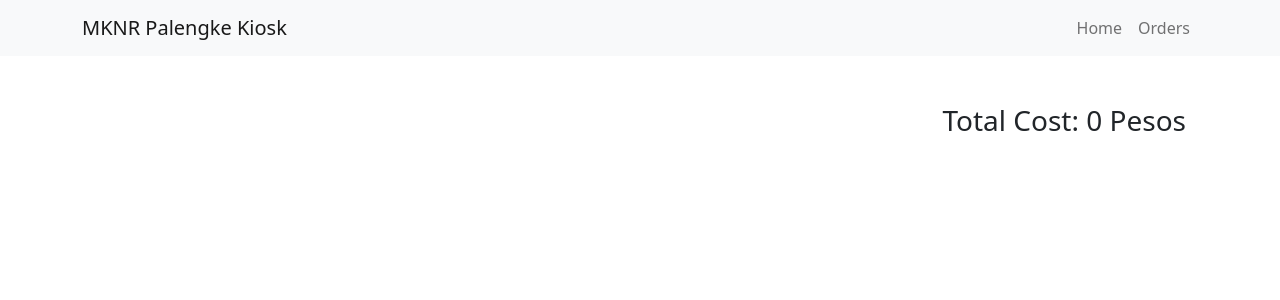
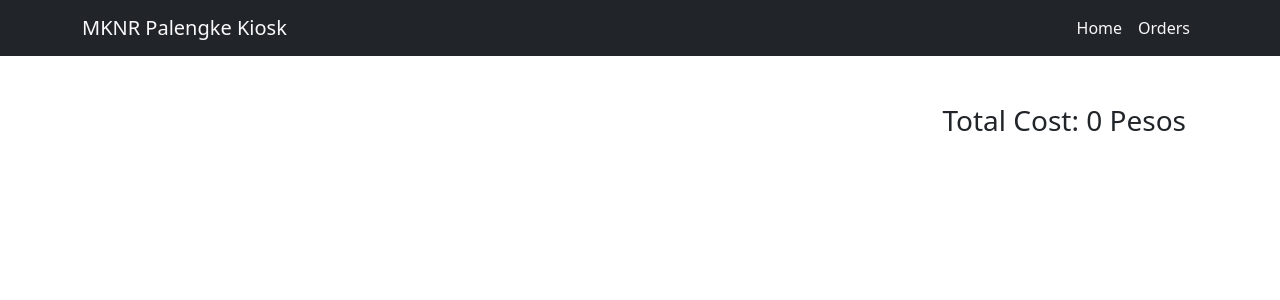
Before and after one commit to RayMark23/project_kioskapp, a Flask app: page / in a window 1280 px wide. Shown: the top 300 px of the page. Run offline with Flask 3, Linux system fonts and the light colour scheme; data that the repository does not hold is empty; some libraries are stand-ins or nearby versions.

Commit message:
new update

```diff
--- a/flaskapp/routes.py
+++ b/flaskapp/routes.py
@@ -1,9 +1,18 @@
 from flaskapp import app, mysql
 from flask import jsonify, render_template, request
 
+# @app.route('/')
+# def index():
+#     return render_template('index.html')
+
 @app.route('/')
 def index():
-    return render_template('index.html')
+       cursor = mysql.connection.cursor()
+       cursor.execute("SELECT * FROM products")  # Assuming 'products' is your table name
+       products = cursor.fetchall()
+       print(products)
+       cursor.close()
+       return render_template('index.html', products=products)
 
 # from flaskapp import app, mysql
 # from flask import jsonify
--- a/flaskapp/templates/layout.html
+++ b/flaskapp/templates/layout.html
@@ -3,7 +3,7 @@
   <head>
     <meta charset="UTF-8" />
     <meta name="viewport" content="width=device-width, initial-scale=1.0" />
-    <title>Document</title>
+    <title>MKNR Palengke Kiosk</title>
     <link
       rel="stylesheet"
       href="{{ url_for('static', filename='css/bootstrap.css')}}"
@@ -11,12 +11,12 @@
   </head>
   <body>
     <header>
-      <nav class="navbar navbar-expand-lg navbar-light bg-light">
+      <nav class="navbar navbar-expand-lg navbar-light bg-dark">
         <div class="container">
-          <a class="navbar-brand" href="/">MKNR Palengke Kiosk</a>
+          <a class="navbar-brand text-light" href="/">MKNR Palengke Kiosk</a>
           <div class="navbar-nav">
-            <a class="nav-link" href="/">Home</a>
-            <a class="nav-link" href="/orders">Orders</a>
+            <a class="nav-link text-light" href="/">Home</a>
+            <a class="nav-link text-light" href="/orders">Orders</a>
             <!-- Placeholder -->
           </div>
         </div>
--- a/flaskapp/templates/modals/order_modal.html
+++ b/flaskapp/templates/modals/order_modal.html
@@ -22,7 +22,7 @@
                     </div>
                     <div class="mb-3">
                         <label for="mobileNumber" class="form-label">Mobile Number</label>
-                        <input type="tel" class="form-control" id="mobileNumber" pattern="\d*">
+                        <input type="tel" class="form-control" id="mobileNumber" pattern="\d*" required>
                     </div>
                     <button type="submit" class="btn btn-primary">Add to Order</button>
                 </form>
```
Also changed, not shown: flaskapp/static/css/styles.css (added), flaskapp/static/images/cucumber.jpg (renamed from flaskapp/static/images/a728.jpg), flaskapp/static/images/potato.jpg (renamed from flaskapp/static/images/a752.jpg).
